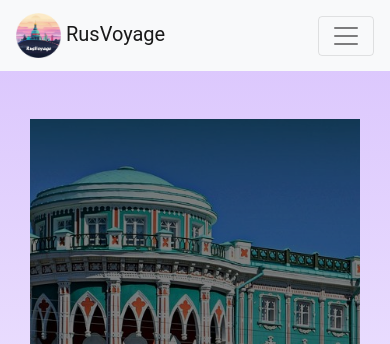
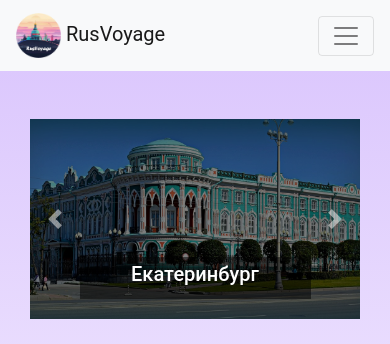
Before and after one commit to Daret228/my_otchet_rab.github.io, a Django app: page / in a window 390 px wide; the page is wider, and only the part inside the window is pictured. Shown: the top 344 px of that part. Run offline with Django 5.2, Linux system fonts and the light colour scheme; some libraries are stand-ins or nearby versions.

Commit message:
Добавление адаптивности

```diff
--- a/RusTravel/main/static/css/base.css
+++ b/RusTravel/main/static/css/base.css
@@ -1,5 +1,3 @@
-
-/* base.css */
 body {
     font-family: "Roboto", sans-serif;
     font-size: 16px;
@@ -51,4 +49,46 @@ body {
     background-color: #444;
 }
 
+/* Адаптивность для мобильных устройств */
+@media (max-width: 768px) {
+    .carousel-caption {
+        font-size: 12px;
+        padding: 10px;
+    }
+
+    .carousel-item img {
+        height: 300px;
+    }
+
+    .icon-container p {
+        font-size: 12px;
+    }
+
+    .btn-primary, .form-control {
+        font-size: 14px;
+        padding: 8px 15px;
+    }
+}
+
+/* Адаптивность для очень маленьких устройств */
+@media (max-width: 576px) {
+    .carousel-caption {
+        font-size: 10px;
+        padding: 5px;
+    }
+
+    .carousel-item img {
+        height: 200px;
+    }
+
+    .icon-container p {
+        font-size: 10px;
+    }
+
+    .btn-primary, .form-control {
+        font-size: 12px;
+        padding: 5px 10px;
+    }
+}
+
 /*# sourceMappingURL=base.css.map */
--- a/RusTravel/templates/base.html
+++ b/RusTravel/templates/base.html
@@ -1,3 +1,5 @@
+<!-- base.html -->
+
 <!-- Модальное окно для авторизации -->
 {% include 'modal_auth.html' %}
 
--- a/RusTravel/templates/index.html
+++ b/RusTravel/templates/index.html
@@ -1,25 +1,7 @@
-<!-- main/templates/index.html -->
 {% extends 'base.html' %}
 {% load static %}
 
 {% block content %}
-
-{% if show_register_alert %}
-    <script>
-        $(document).ready(function() {
-            alert('Регистрация успешна! Теперь вы можете войти, используя свои данные.');
-            $('#authModal').modal('show');
-        });
-    </script>
-    {% endif %}
-
-{% if show_login_alert %}
-    <script>
-        $(document).ready(function() {
-            alert('Вы успешно вошли в систему!');
-        });
-    </script>
-{% endif %}
 
 {% csrf_token %}
 <div class="container mt-5">
@@ -27,25 +9,25 @@
         <div class="carousel-inner">
             <div class="carousel-item active">
                 <img src="{% static 'images/ekaterinburg.jpg' %}" class="d-block w-100" alt="Екатеринбург">
-                <div class="carousel-caption d-none d-md-block">
+                <div class="carousel-caption">
                     <h5>Екатеринбург</h5>
                 </div>
             </div>
             <div class="carousel-item">
                 <img src="{% static 'images/moscow.jpg' %}" class="d-block w-100" alt="Москва">
-                <div class="carousel-caption d-none d-md-block">
+                <div class="carousel-caption">
                     <h5>Москва</h5>
                 </div>
             </div>
             <div class="carousel-item">
                 <img src="{% static 'images/tumen.jpg' %}" class="d-block w-100" alt="Тюмень">
-                <div class="carousel-caption d-none d-md-block">
+                <div class="carousel-caption">
                     <h5>Тюмень</h5>
                 </div>
             </div>
             <div class="carousel-item">
                 <img src="{% static 'images/saint_petersburg.jpg' %}" class="d-block w-100" alt="Санкт-Петербург">
-                <div class="carousel-caption d-none d-md-block">
+                <div class="carousel-caption">
                     <h5>Санкт-Петербург</h5>
                 </div>
             </div>
```
